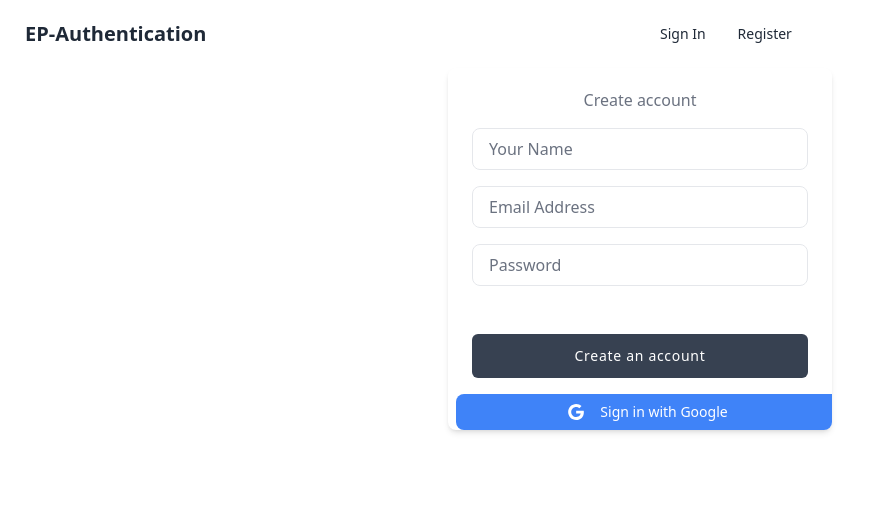
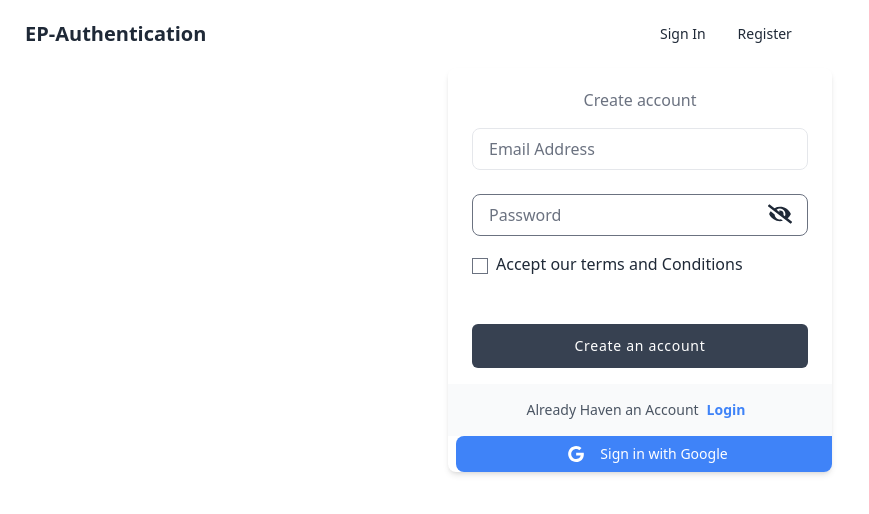
Before and after one commit to mohammadmunnamia0/E_p_Authentication, a React (Vite) app: page /register in a window 1280 px wide. Shown: the top 514 px of the page, without its empty margins (0-869 px from the left). Built offline with nearby package versions, Linux system fonts and the light colour scheme.

Commit message:
regester complete,sign in comp,email validation

```diff
--- a/package.json
+++ b/package.json
@@ -14,6 +14,7 @@
     "flowbite": "^2.5.2",
     "react": "^18.3.1",
     "react-dom": "^18.3.1",
+    "react-icons": "^5.4.0",
     "react-router-dom": "^7.0.2"
   },
   "devDependencies": {
--- a/src/Components/RegComp/RegComp.jsx
+++ b/src/Components/RegComp/RegComp.jsx
@@ -1,22 +1,18 @@
-import { createUserWithEmailAndPassword } from "firebase/auth";
+import { createUserWithEmailAndPassword, sendEmailVerification } from "firebase/auth";
 import auth from "../../Firebase/firebase.config";
 import { useState } from "react";
+import { FaEye,FaEyeSlash } from "react-icons/fa";
+import { NavLink } from "react-router-dom";
 
 const RegComp = () => {
-
-
-
-
-
   //2.1 Show register error {when user is already added cant add the same user again}
   const [registerError, setRegisterError] = useState("");
 
   //3.1 Show Successfully added user
   const [SuccessfullyAddedUser, setSuccessfullyAddedUser] = useState();
 
-
-
-
+  //showPassword
+  const [ShowPassword,serShowPassword]=useState(false);
 
 
   //get the values from the each field of the form
@@ -25,17 +21,17 @@ const RegComp = () => {
     const name = e.target.name.value;
     const email = e.target.email.value;
     const password = e.target.password.value;
-    console.log(name, email, password);
+    const AcceptTerm = e.target.terms.checked;
+    console.log(name, email, password,AcceptTerm);
     console.log("submitted");
 
 
-      //2.4 Reset/Clear the Error Message Before the new Registration
-      setRegisterError("");
-
-      //3.4 Reset/Clear the Successfully Added User Message Before the new Registration
-      setSuccessfullyAddedUser("");
+    //2.4 Reset/Clear the Error Message Before the new Registration
+    setRegisterError("");
 
 
+    //3.4 Reset/Clear the Successfully Added User Message Before the new Registration
+    setSuccessfullyAddedUser("");
 
 
     //4. checking the password error if password is less then 6 then show an error message
@@ -43,8 +39,14 @@ const RegComp = () => {
       setRegisterError("Password must be at least 6 characters");
       return; // ai khane return korar kaorn jodi pass vul hoy less then 6 tahole r code samne excute hobe na
     }
-
-
+    else if (!/[A-Z]/.test(password)) {
+      setRegisterError("Password must Contain a Capital characters");
+      return;
+    }
+    else if (!AcceptTerm) {
+      setRegisterError("Accept Our Terms and Conditions");
+      return;
+    }
 
 
     //1. firebase authentication create user
@@ -54,19 +56,18 @@ const RegComp = () => {
         const RegUser = result.user;
         console.log(RegUser);
         setSuccessfullyAddedUser(RegUser); //3.2
+
+        //firebase send verification mail to verify the user email
+        sendEmailVerification(result.user)
+        .then(()=>{
+          alert("Check Your Mail to Verify the Email")
+        })
       })
       .catch((error) => {
         console.error(error);
         setRegisterError(error.message); //2.2
       });
   };
-
-
-
-
-
-
-
 
   return (
     <div>
@@ -78,7 +79,7 @@ const RegComp = () => {
             </p>
 
             <form onSubmit={HandleRegister}>
-              <div className="w-full mt-4">
+              {/* <div className="w-full mt-4">
                 <input
                   className="block w-full px-4 py-2 mt-2 text-gray-700 placeholder-gray-500 bg-white border rounded-lg dark:bg-gray-800 dark:border-gray-600 dark:placeholder-gray-400 focus:border-blue-400 dark:focus:border-blue-300 focus:ring-opacity-40 focus:outline-none focus:ring focus:ring-blue-300"
                   name="name"
@@ -86,7 +87,7 @@ const RegComp = () => {
                   aria-label="Email Address"
                   required
                 />
-              </div>
+              </div> */}
               <div className="w-full mt-4">
                 <input
                   className="block w-full px-4 py-2 mt-2 text-gray-700 placeholder-gray-500 bg-white border rounded-lg dark:bg-gray-800 dark:border-gray-600 dark:placeholder-gray-400 focus:border-blue-400 dark:focus:border-blue-300 focus:ring-opacity-40 focus:outline-none focus:ring focus:ring-blue-300"
@@ -97,14 +98,25 @@ const RegComp = () => {
                 />
               </div>
 
-              <div className="w-full mt-4">
+              <div className="w-full mt-4 flex relative">
                 <input
                   className="block w-full px-4 py-2 mt-2 text-gray-700 placeholder-gray-500 bg-white border rounded-lg dark:bg-gray-800 dark:border-gray-600 dark:placeholder-gray-400 focus:border-blue-400 dark:focus:border-blue-300 focus:ring-opacity-40 focus:outline-none focus:ring focus:ring-blue-300"
                   name="password"
+                  type={ShowPassword ? "text" : "password"}
                   placeholder="Password"
                   aria-label="Password"
                   required
                 />
+                <span onClick={()=> serShowPassword(!ShowPassword)} className="text-2xl absolute right-4 top-4">
+                {
+                  ShowPassword ?  <FaEye />  :    <FaEyeSlash />
+                }
+                </span>
+              </div>
+
+              <div className="mt-4">
+                <input type="checkbox" name="terms" id="terms"/>
+                <label className="ml-2 text-" htmlFor="terms">Accept our terms and Conditions</label>
               </div>
 
               <div className="!mt-12">
@@ -117,23 +129,28 @@ const RegComp = () => {
               </div>
             </form>
 
-
-
-
-
-
-
             {/*2.3. Showing the error */}
             {registerError && <p className="text-red-600">{registerError}</p>}
 
             {/*3.3 Showing the Successfully Added User */}
 
-            {SuccessfullyAddedUser && (<p className="text-green-400">User Added Successfully</p>
-
-
-
+            {SuccessfullyAddedUser && (
+              <p className="text-green-400 font-bold text-xl">Account Created Successfully</p>
             )}
           </div>
+
+          <div className="flex items-center justify-center py-4 text-center bg-gray-50 dark:bg-gray-700">
+          <span className="text-sm text-gray-600 dark:text-gray-200">
+            Already Haven an Account{" "}
+          </span>
+
+          <NavLink to="/signin"
+            href="#"
+            className="mx-2 text-sm font-bold text-blue-500 dark:text-blue-400 hover:underline"
+          >
+            Login
+          </NavLink>
+        </div>
 
           <button
             type="button"
--- a/src/Components/SignIn.jsx/SignIn.jsx
+++ b/src/Components/SignIn.jsx/SignIn.jsx
@@ -1,16 +1,71 @@
+import { sendPasswordResetEmail, signInWithEmailAndPassword } from "firebase/auth";
 import { NavLink } from "react-router-dom";
+import auth from "../../Firebase/firebase.config";
+import { useRef, useState } from "react";
 
 const SignIn = () => {
+  const [registerError, setRegisterError] = useState("");
+
+  const [SuccessfullyAddedUser, setSuccessfullyAddedUser] = useState();
+
+  const emailRef = useRef(); //jehetu forgot password is not a part of form tai forgot pasword a press korle amar to form a dewa email ke pabo na , tai useref korlam so that amra user ar mail ta form theke reference hisab a niye oi mail ar moddhe akta forgot mail ar message dite pari
+
+  const HandleSignin = (e) => {
+    e.preventDefault();
+    const email = e.target.email.value;
+    const password = e.target.password.value;
+    console.log(email, password);
+
+    //clear before new log
+    setRegisterError("");
+
+    //validation signInWithEmailAndPassword
+    signInWithEmailAndPassword(auth, email, password)
+      .then((result) => {
+        console.log(result.user);
+        if(result.user.emailVerified)
+          {
+          console.log("Email is verified");
+        }
+        else
+         {
+          alert("Email is not verified");
+        }
+        setSuccessfullyAddedUser(result.user);
+      })
+
+      .catch((error) => {
+        console.log(error.message);
+        setRegisterError(error.message);
+      });
+  };
 
 
- const HandleSignin = e => {
-  e.preventDefault();
-  const email = e.target.email.value;
-  const pass = e.target.password.value;
-  console.log(email,pass);
- }
 
+  //forgot password , useref
 
+  const handleForgotPassword = () => {
+    const email = emailRef.current.value;
+    if (!email) {
+      alert("Please enter your email", emailRef.current.value);
+      return;
+    }
+
+    else if (!/^[^\s@]+@[^\s@]+\.[^\s@]+$/.test(email)) {
+      alert("Enter a Valid Email");
+      return
+    }
+
+    //firebase Forgot password
+    sendPasswordResetEmail(auth,email)
+    .then(()=>{
+      alert('Check Your Email')
+    })
+    .catch(error =>{
+      console.log(error)
+    })
+
+  };
 
   return (
     <div>
@@ -25,6 +80,7 @@ const SignIn = () => {
               <input
                 className="block w-full px-4 py-2 mt-2 text-gray-700 placeholder-gray-500 bg-white border rounded-lg dark:bg-gray-800 dark:border-gray-600 dark:placeholder-gray-400 focus:border-blue-400 dark:focus:border-blue-300 focus:ring-opacity-40 focus:outline-none focus:ring focus:ring-blue-300"
                 name="email"
+                ref={emailRef}
                 placeholder="Email Address"
                 aria-label="Email Address"
               />
@@ -41,16 +97,24 @@ const SignIn = () => {
 
             <div className="flex items-center justify-between mt-4">
               <a
+                onClick={handleForgotPassword}
                 href="#"
                 className="text-sm text-gray-600 dark:text-gray-200 hover:text-gray-500"
               >
                 Forget Password?
               </a>
 
-              <button  className="px-6 py-2 text-sm font-medium tracking-wide text-white capitalize transition-colors duration-300 transform bg-blue-500 rounded-lg hover:bg-blue-400 focus:outline-none focus:ring focus:ring-blue-300 focus:ring-opacity-50">
+              <button className="px-6 py-2 text-sm font-medium tracking-wide text-white capitalize transition-colors duration-300 transform bg-blue-500 rounded-lg hover:bg-blue-400 focus:outline-none focus:ring focus:ring-blue-300 focus:ring-opacity-50">
                 Sign In
               </button>
             </div>
+            {registerError && <p className="text-red-600">{registerError}</p>}
+
+            {SuccessfullyAddedUser && (
+              <p className="text-green-400 font-bold text-xl">
+                Login Successful
+              </p>
+            )}
           </form>
         </div>
 
@@ -59,7 +123,8 @@ const SignIn = () => {
             Dont have an account?{" "}
           </span>
 
-          <NavLink to="/register"
+          <NavLink
+            to="/register"
             href="#"
             className="mx-2 text-sm font-bold text-blue-500 dark:text-blue-400 hover:underline"
           >
```
Also changed, not shown: 1 other file (tests, documents, lock files or other folders).
